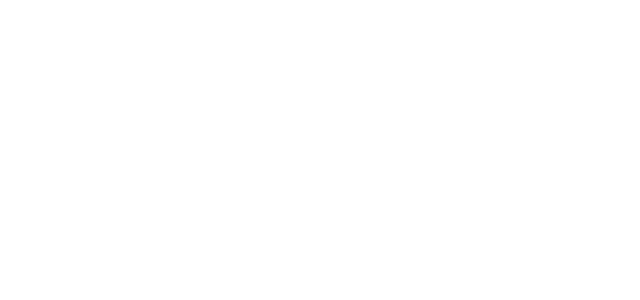
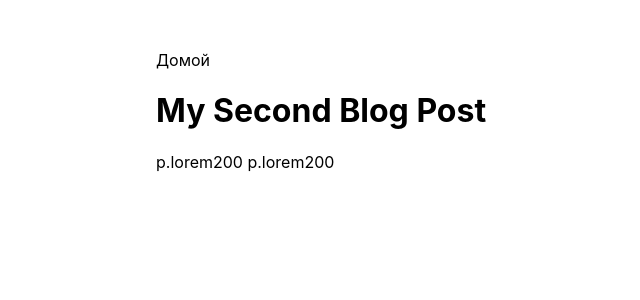
Before and after one commit to Shuvu4/svelte-test, a SvelteKit app: page /blog/posts/2 in a window 1280 px wide. Before the commit this address had no page. Shown: the top 300 px of the page, without its empty margins (104-744 px from the left). Built offline with nearby package versions, Linux system fonts and the light colour scheme.

Commit message:
second blog

```diff
--- a/src/app.html
+++ b/src/app.html
@@ -4,6 +4,7 @@
 		<meta charset="utf-8" />
 		<link rel="icon" href="%sveltekit.assets%/favicon.png" />
 		<meta name="viewport" content="width=device-width" />
+		%sveltekit.head%
 		<style>
 			body {
 			  background-position: left top;
--- /dev/null
+++ b/src/routes/blog/posts/1/+layout.svelte
@@ -0,0 +1,11 @@
+<div class="container">
+    <a href="/blog">Домой</a>
+    <slot />
+  </div>
+  <style>
+.container {
+      margin: 50px auto;
+      max-width: 800px;
+      padding: 0 20px;
+}
+</style>
--- /dev/null
+++ b/src/routes/blog/posts/2/+layout.svelte
@@ -0,0 +1,11 @@
+<div class="container">
+    <a href="/blog">Домой</a>
+    <slot />
+  </div>
+  <style>
+.container {
+      margin: 50px auto;
+      max-width: 800px;
+      padding: 0 20px;
+}
+</style>
--- /dev/null
+++ b/src/routes/blog/posts/2/+page.svelte
@@ -0,0 +1,3 @@
+<h1>My Second Blog Post</h1>
+p.lorem200
+p.lorem200
```
Also changed, not shown: src/routes/blog/routes.js (+8 -0 lines), src/routes/blog/posts/+layout.svelte.txt (added).
